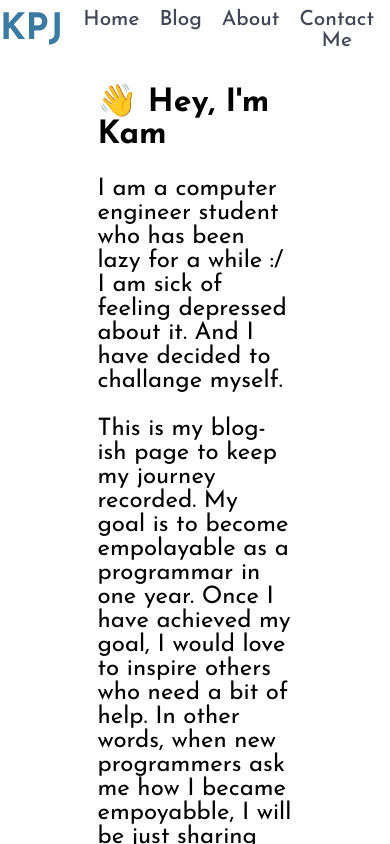
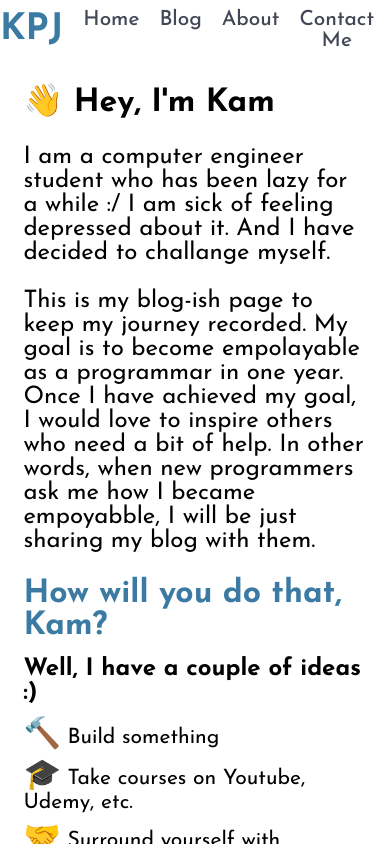
Before and after one commit to yamanerkam/KPJ-Blog, a React (Vite) app: page / in a window 390 px wide. Shown: the top 844 px of the page. Built offline with nearby package versions, Linux system fonts and the light colour scheme.

Commit message:
responsive-app.css

```diff
--- a/src/App.css
+++ b/src/App.css
@@ -11,3 +11,15 @@ body {
   font-style: normal;
 
 }
+
+@media (max-width: 768px) {
+  body {
+    padding: 0 13vw;
+  }
+}
+
+@media (max-width: 480px) {
+  body {
+    padding: 0 6vw;
+  }
+}
```
